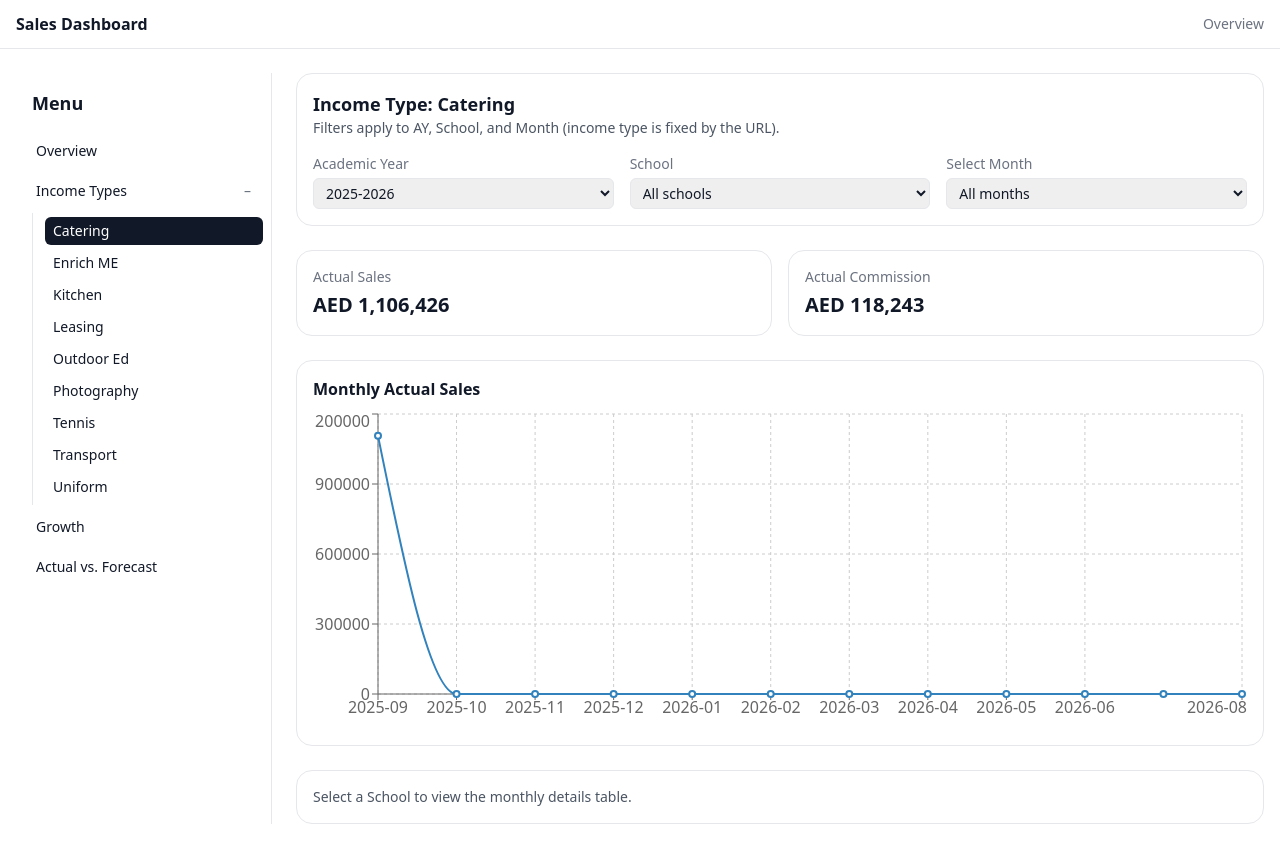
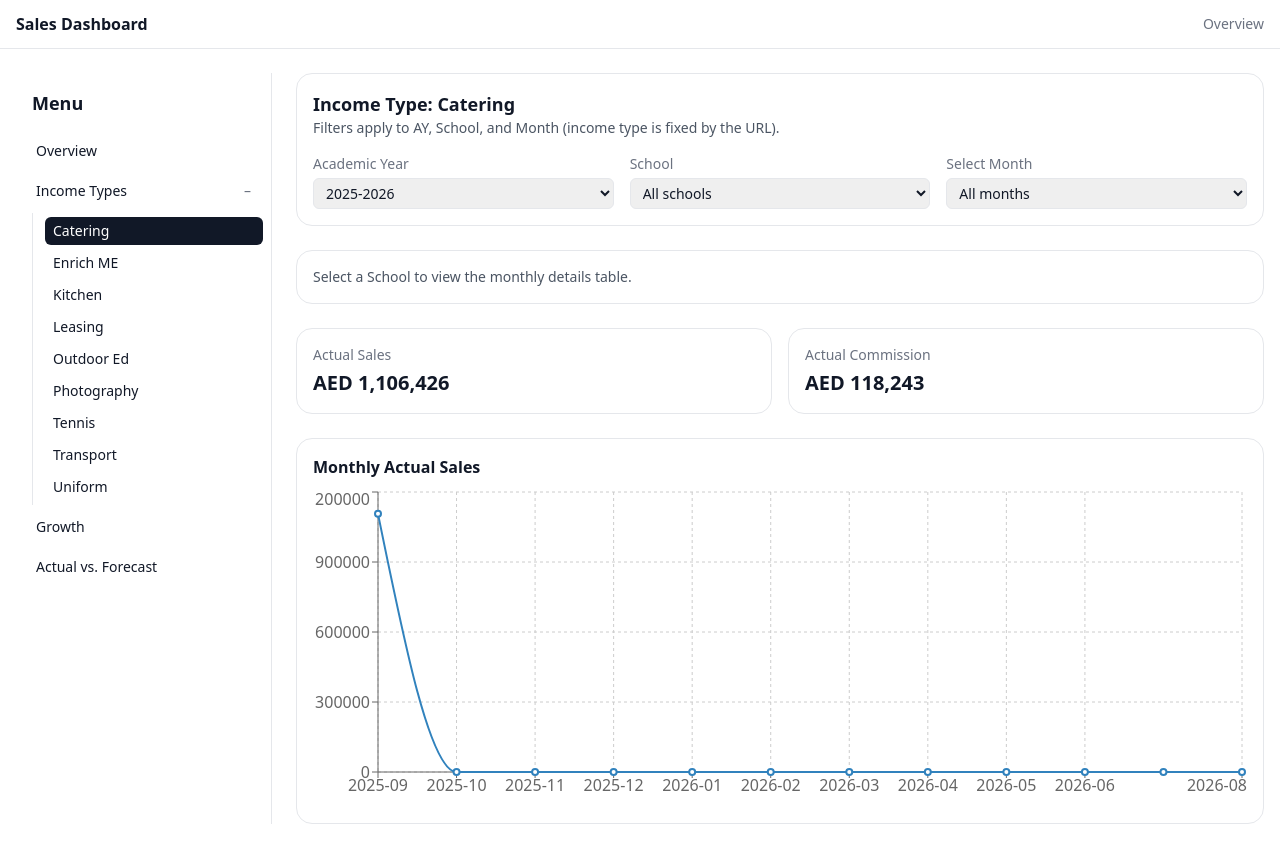
Before and after one commit to mo-seoudi/supplier-dashboard, a Next.js app: page /income/CAT in a window 1280 px wide. Built offline with nearby package versions, Linux system fonts and the light colour scheme.

Commit message:
Update page.tsx

```diff
--- a/app/income/[typeId]/page.tsx
+++ b/app/income/[typeId]/page.tsx
@@ -77,15 +77,6 @@ export default function IncomeTypePage({
         </div>
       </div>
 
-      {/* KPIs */}
-      <section className="grid grid-cols-1 sm:grid-cols-2 gap-4">
-        <Kpi label="Actual Sales" value={totalActual} currency={currency} />
-        <Kpi label="Actual Commission" value={totalComm} currency={currency} />
-      </section>
-
-      {/* Chart */}
-      <MonthlyActual data={monthly} />
-
       {/* Monthly details table (per school) */}
       {filters.school ? (
         <IncomeMonthlyTable
@@ -100,6 +91,17 @@ export default function IncomeTypePage({
           Select a <span className="font-medium">School</span> to view the monthly details table.
         </div>
       )}
+
+      {/* KPIs */}
+      <section className="grid grid-cols-1 sm:grid-cols-2 gap-4">
+        <Kpi label="Actual Sales" value={totalActual} currency={currency} />
+        <Kpi label="Actual Commission" value={totalComm} currency={currency} />
+      </section>
+
+      {/* Chart */}
+      <MonthlyActual data={monthly} />
+
+
     </div>
   );
 }
```
